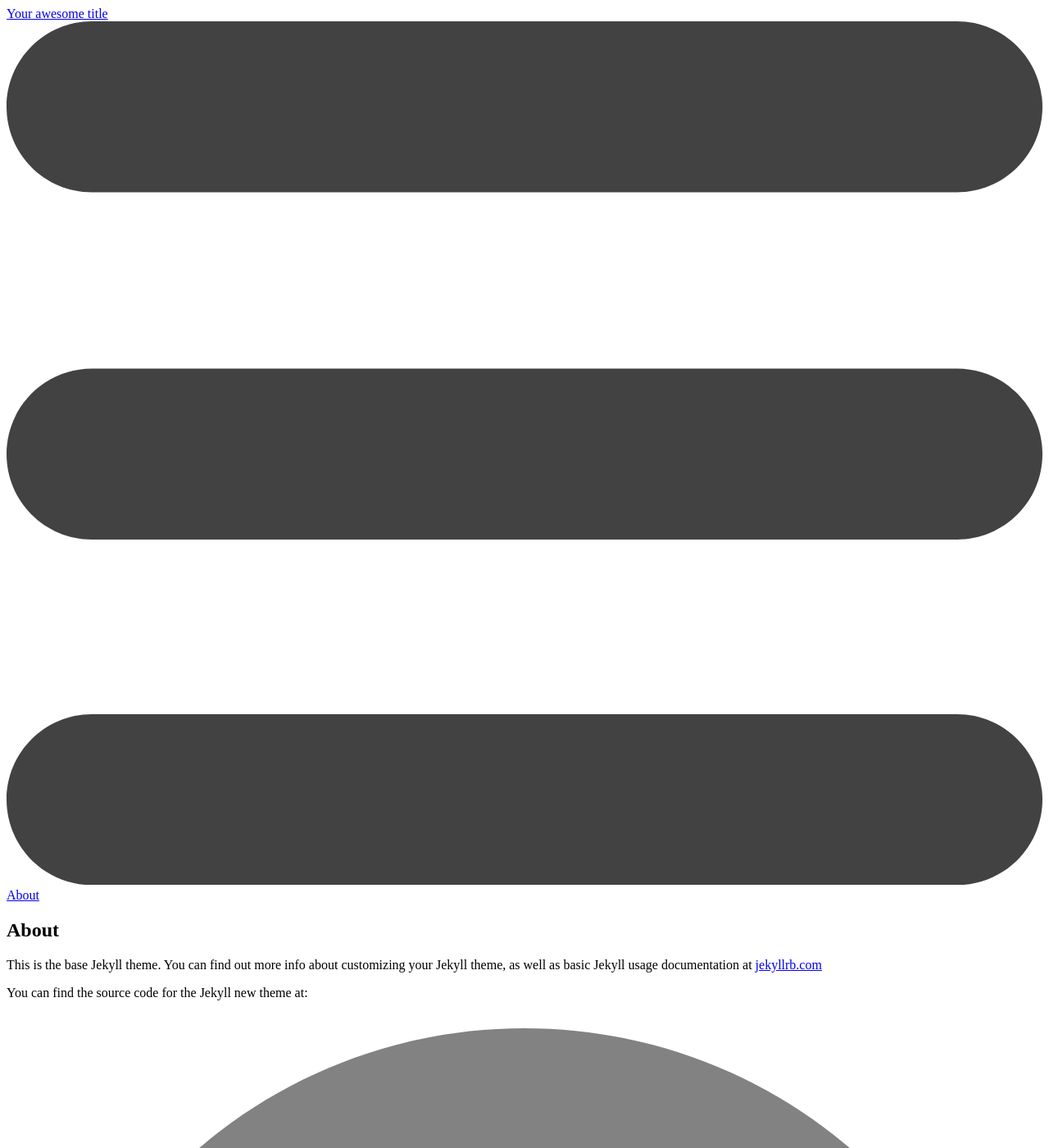
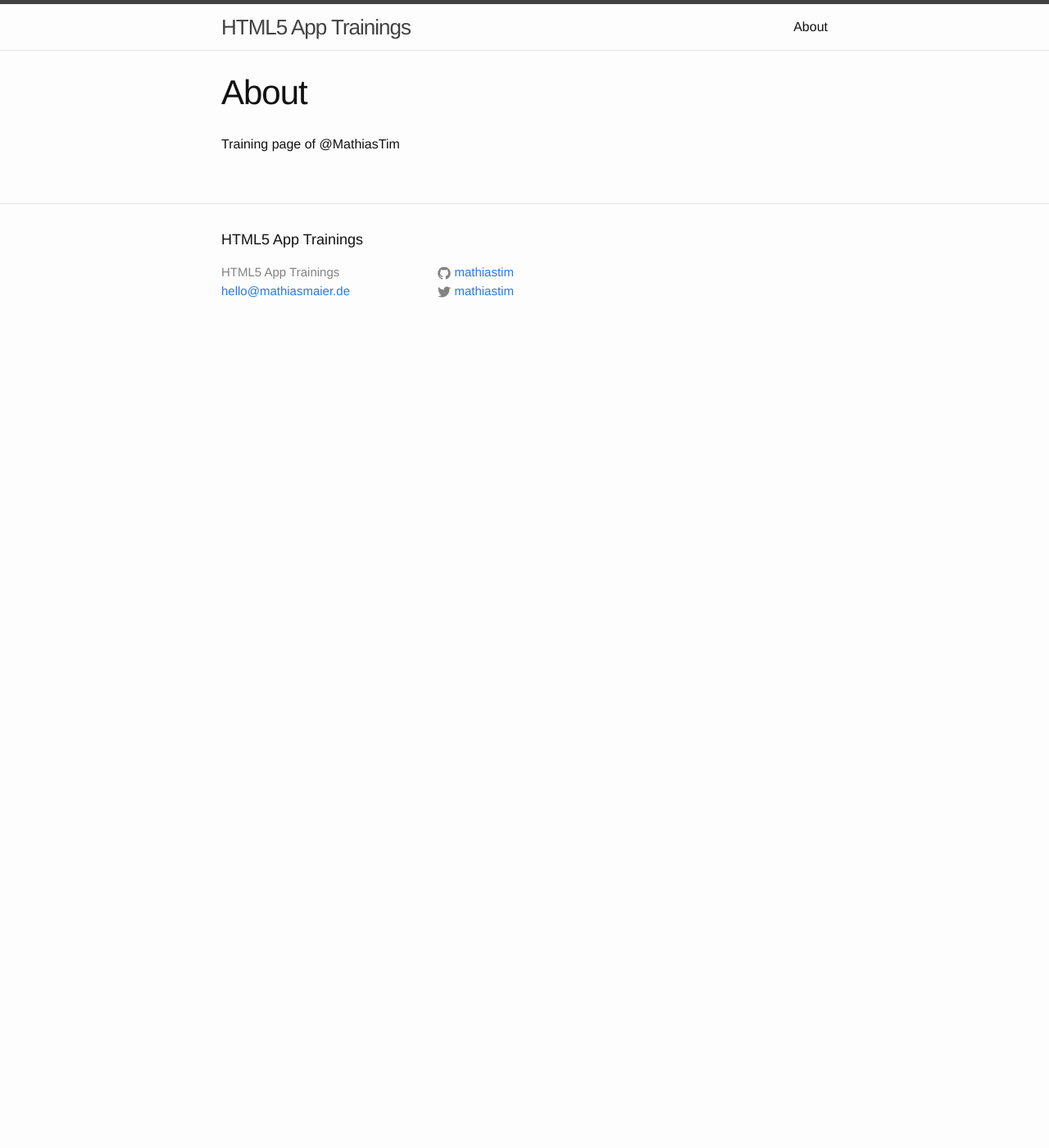
Before and after one commit to MathiasTim/html5-app-training, a Jekyll site: the page built from about.md, in a window 1280 px wide and 1400 px high. Shown: the whole window at 82% size. Built offline with Jekyll 4.4.1, drawn with Linux system fonts in a browser that asks for light colours; some of the changed text lies outside the part shown.

Commit message:
some setup, added first post

```diff
--- a/_config.yml
+++ b/_config.yml
@@ -6,16 +6,13 @@
 # 'jekyll serve'. If you change this file, please restart the server process.
 
 # Site settings
-title: Your awesome title
-email: your-email@domain.com
-description: > # this means to ignore newlines until "baseurl:"
-  Write an awesome description for your new site here. You can edit this
-  line in _config.yml. It will appear in your document head meta (for
-  Google search results) and in your feed.xml site description.
-baseurl: "" # the subpath of your site, e.g. /blog
-url: "http://yourdomain.com" # the base hostname & protocol for your site
-twitter_username: jekyllrb
-github_username:  jekyll
+title: HTML5 App Trainings
+email: hello@mathiasmaier.de
+description:
+baseurl: "/html5-app-training" # the subpath of your site, e.g. /blog
+url: "http://mathiastim.github.io/html5-app-training/" # the base hostname & protocol for your site
+twitter_username: mathiastim
+github_username:  mathiastim
 
 # Build settings
 markdown: kramdown
--- a/_includes/head.html
+++ b/_includes/head.html
@@ -6,7 +6,7 @@
   <title>{% if page.title %}{{ page.title }}{% else %}{{ site.title }}{% endif %}</title>
   <meta name="description" content="{% if page.excerpt %}{{ page.excerpt | strip_html | strip_newlines | truncate: 160 }}{% else %}{{ site.description }}{% endif %}">
 
-  <link rel="stylesheet" href="{{ "css/main.css" | prepend: site.baseurl }}">
+  <link rel="stylesheet" href="{{ "/css/main.css" | prepend: site.baseurl }}">
   <link rel="canonical" href="{{ page.url | replace:'index.html','' | prepend: site.baseurl | prepend: site.url }}">
   <link rel="alternate" type="application/rss+xml" title="{{ site.title }}" href="{{ "/feed.xml" | prepend: site.baseurl | prepend: site.url }}">
 </head>
--- a/about.md
+++ b/about.md
@@ -4,12 +4,4 @@ title: About
 permalink: /about/
 ---
 
-This is the base Jekyll theme. You can find out more info about customizing your Jekyll theme, as well as basic Jekyll usage documentation at [jekyllrb.com](http://jekyllrb.com/)
-
-You can find the source code for the Jekyll new theme at:
-{% include icon-github.html username="jglovier" %} /
-[jekyll-new](https://github.com/jglovier/jekyll-new)
-
-You can find the source code for Jekyll at
-{% include icon-github.html username="jekyll" %} /
-[jekyll](https://github.com/jekyll/jekyll)
+Training page of @MathiasTim
--- a/index.html
+++ b/index.html
@@ -4,7 +4,7 @@ layout: default
 
 <div class="home">
 
-  <h1 class="page-heading">Posts</h1>
+  <h1 class="page-heading">Trainings</h1>
 
   <ul class="post-list">
     {% for post in site.posts %}
```
Also changed, not shown: _posts/2016-02-23-welcome-to-jekyll.markdown (deleted, +0 -25 lines), _posts/2016-02-23-welcome-to-jekyll.md (added, +46 -0 lines).
